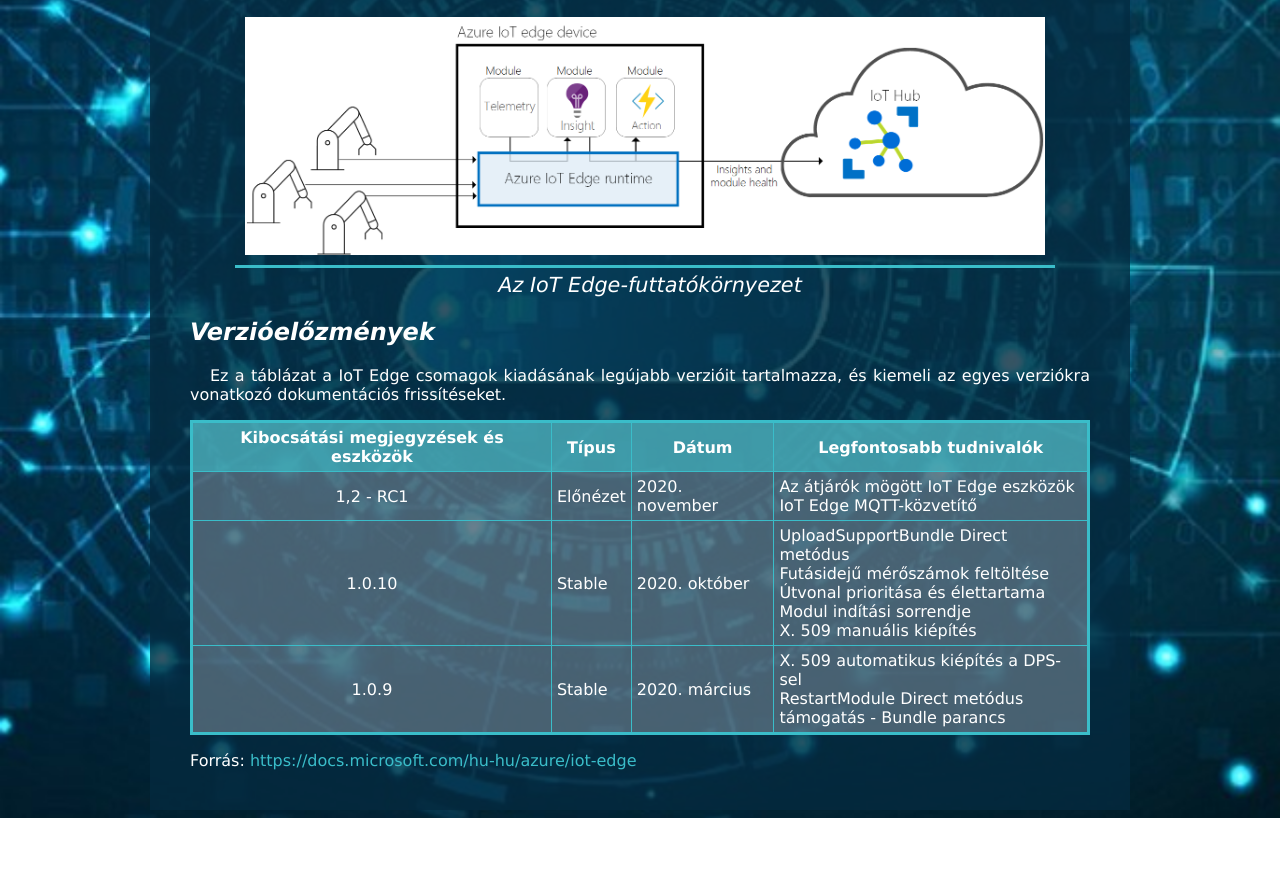
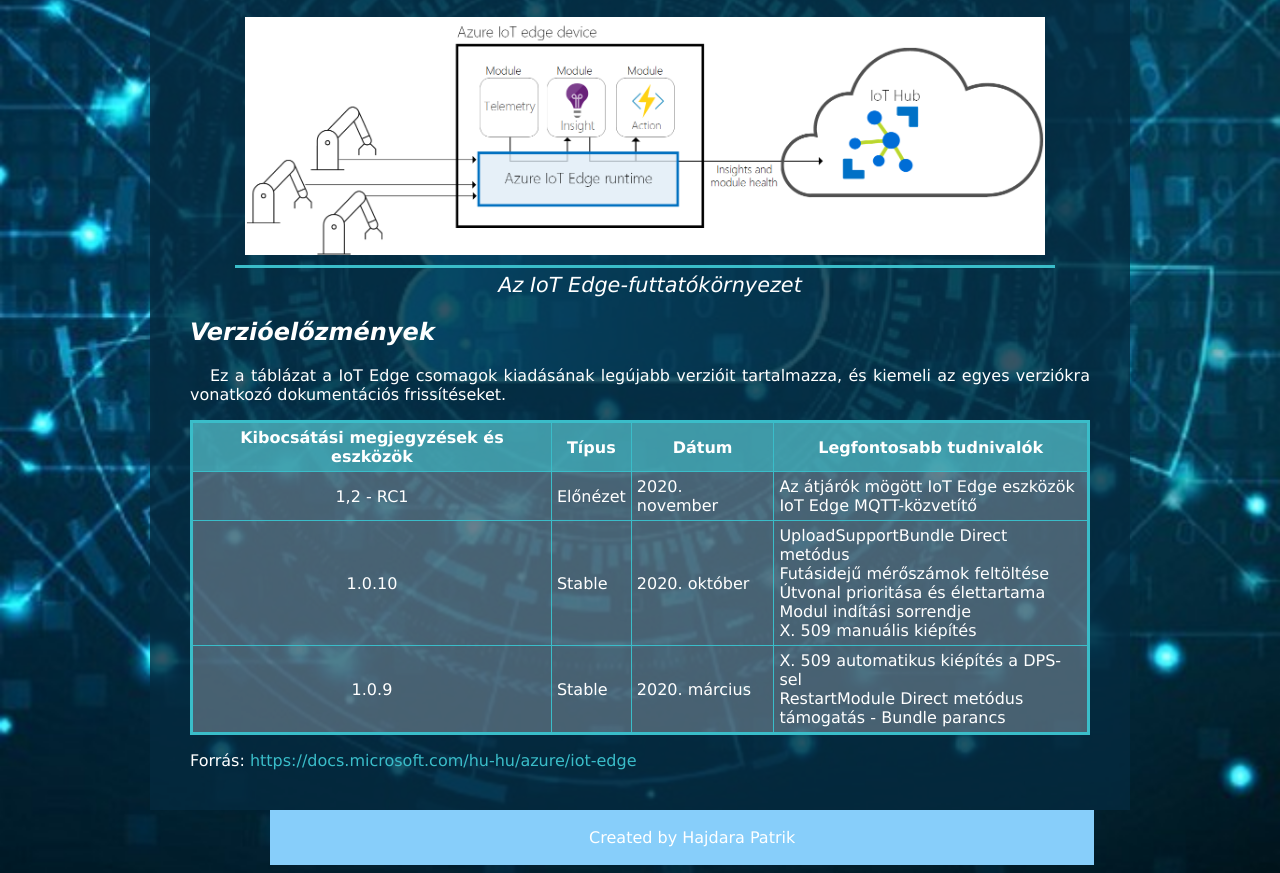
Before and after one commit to 06776/2022-11-29Azure, a plain HTML site: page index.html in a window 1280 px wide. Shown: the part 580-1453 px from the top of the page. Before the commit the page ends 1398 px from the top, so only its background shows below. Drawn offline with Linux system fonts and the light colour scheme.

Commit message:
Create Layout

```diff
--- a/index.html
+++ b/index.html
@@ -107,6 +107,9 @@
         Forrás:<a href="https://docs.microsoft.com/hu-hu/azure/iot-edge" target="_blank">
             https://docs.microsoft.com/hu-hu/azure/iot-edge</a>
     </div>
+    <div class="footer">
+        <p>Created by Hajdara Patrik</p>
+    </div>
 </body>
 
 </html>
--- a/styles.css
+++ b/styles.css
@@ -82,3 +82,14 @@
   text-align: justify;
   text-indent: 20px;
 }
+
+.footer {
+  position: relative;
+  left: 262px;
+  bottom: 0px;
+  padding: 2px;
+  width: 64.9%;
+  background-color: lightskyblue;
+  color: white;
+  text-align-last: center;
+}
```
